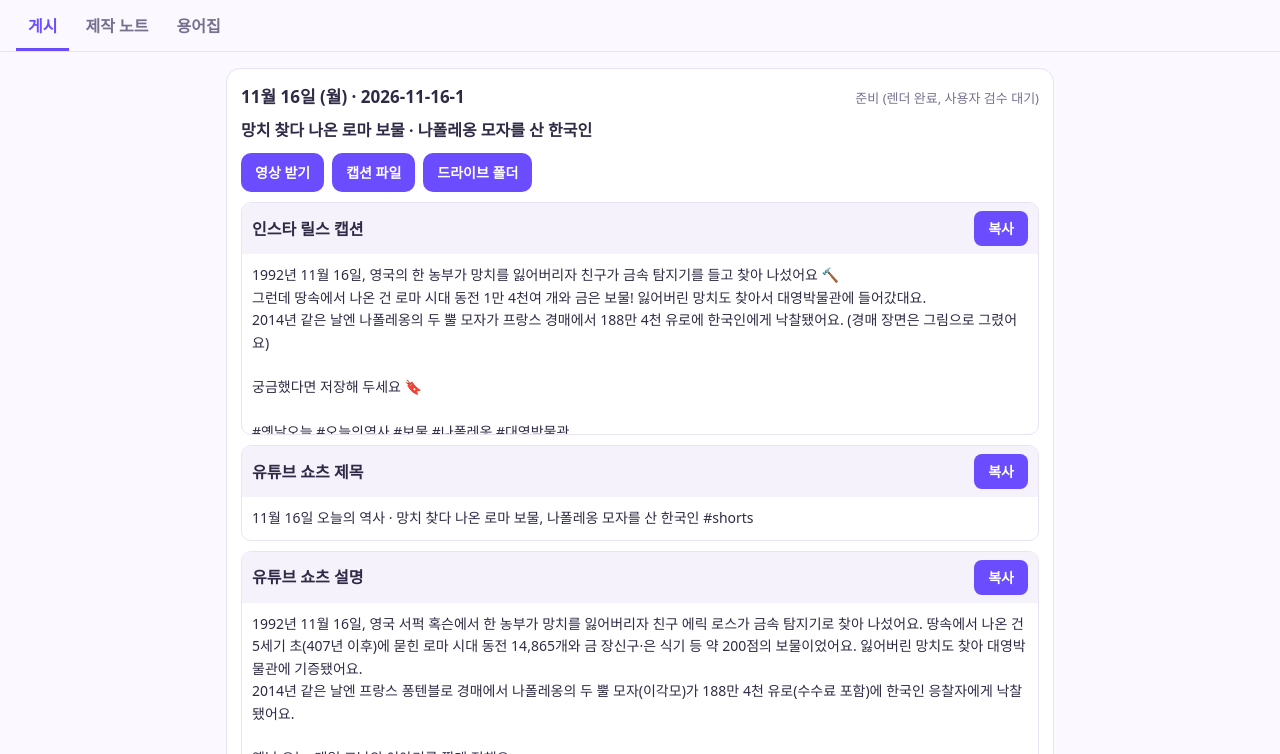
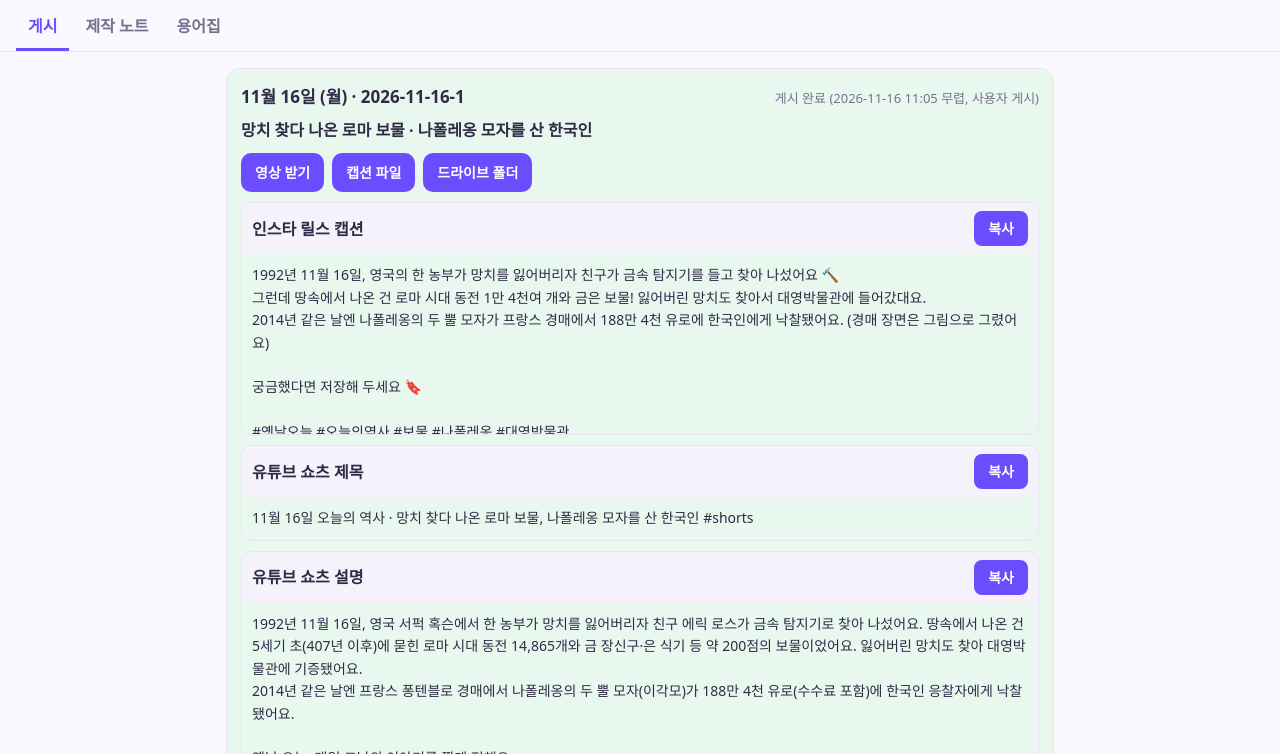
Before and after one commit to luckyho8/onthisday-site, a plain HTML site: page index.html in a window 1280 px wide. Shown: the part 46-800 px from the top of the page. Drawn offline with Linux system fonts and the light colour scheme.

Commit message:
작업판 갱신

```diff
--- a/index.html
+++ b/index.html
@@ -40,7 +40,7 @@ details{margin-top:8px;font-size:14px}summary{cursor:pointer;color:var(--sub)}
 <button data-t="post">게시</button><button data-t="notes">제작 노트</button><button data-t="terms">용어집</button>
 </nav></header>
 <main>
-<div class="tab" id="post"><section class="post"><div class="ph"><h3>11월 16일 (월) · 2026-11-16-1</h3><span class="st">준비 (렌더 완료, 사용자 검수 대기)</span></div><p class="tt">망치 찾다 나온 로마 보물 · 나폴레옹 모자를 산 한국인</p><div class="btns"><a class="btn" href="https://drive.google.com/file/d/1SRpo4BwOdjWgCavC5OKsK23cGcNcTmNT/view?usp=drivesdk">영상 받기</a><a class="btn" href="https://drive.google.com/file/d/15iBhdDike6ezBWoqm5MGV8bszyYu0XBa/view?usp=drivesdk">캡션 파일</a><a class="btn" href="https://drive.google.com/drive/folders/1n57p8UB0U3kYSDMA3pa6HI0HBHFIAoXI">드라이브 폴더</a></div><div class="cp"><div class="cph"><b>인스타 릴스 캡션</b><button onclick="cp('2026-11-16-1-ig', this)">복사</button></div><pre id="2026-11-16-1-ig">1992년 11월 16일, 영국의 한 농부가 망치를 잃어버리자 친구가 금속 탐지기를 들고 찾아 나섰어요 🔨
+<div class="tab" id="post"><section class="post done"><div class="ph"><h3>11월 16일 (월) · 2026-11-16-1</h3><span class="st">게시 완료 (2026-11-16 11:05 무렵, 사용자 게시)</span></div><p class="tt">망치 찾다 나온 로마 보물 · 나폴레옹 모자를 산 한국인</p><div class="btns"><a class="btn" href="https://drive.google.com/file/d/1SRpo4BwOdjWgCavC5OKsK23cGcNcTmNT/view?usp=drivesdk">영상 받기</a><a class="btn" href="https://drive.google.com/file/d/15iBhdDike6ezBWoqm5MGV8bszyYu0XBa/view?usp=drivesdk">캡션 파일</a><a class="btn" href="https://drive.google.com/drive/folders/1n57p8UB0U3kYSDMA3pa6HI0HBHFIAoXI">드라이브 폴더</a></div><div class="cp"><div class="cph"><b>인스타 릴스 캡션</b><button onclick="cp('2026-11-16-1-ig', this)">복사</button></div><pre id="2026-11-16-1-ig">1992년 11월 16일, 영국의 한 농부가 망치를 잃어버리자 친구가 금속 탐지기를 들고 찾아 나섰어요 🔨
 그런데 땅속에서 나온 건 로마 시대 동전 1만 4천여 개와 금은 보물! 잃어버린 망치도 찾아서 대영박물관에 들어갔대요.
 2014년 같은 날엔 나폴레옹의 두 뿔 모자가 프랑스 경매에서 188만 4천 유로에 한국인에게 낙찰됐어요. (경매 장면은 그림으로 그렸어요)
 
```
